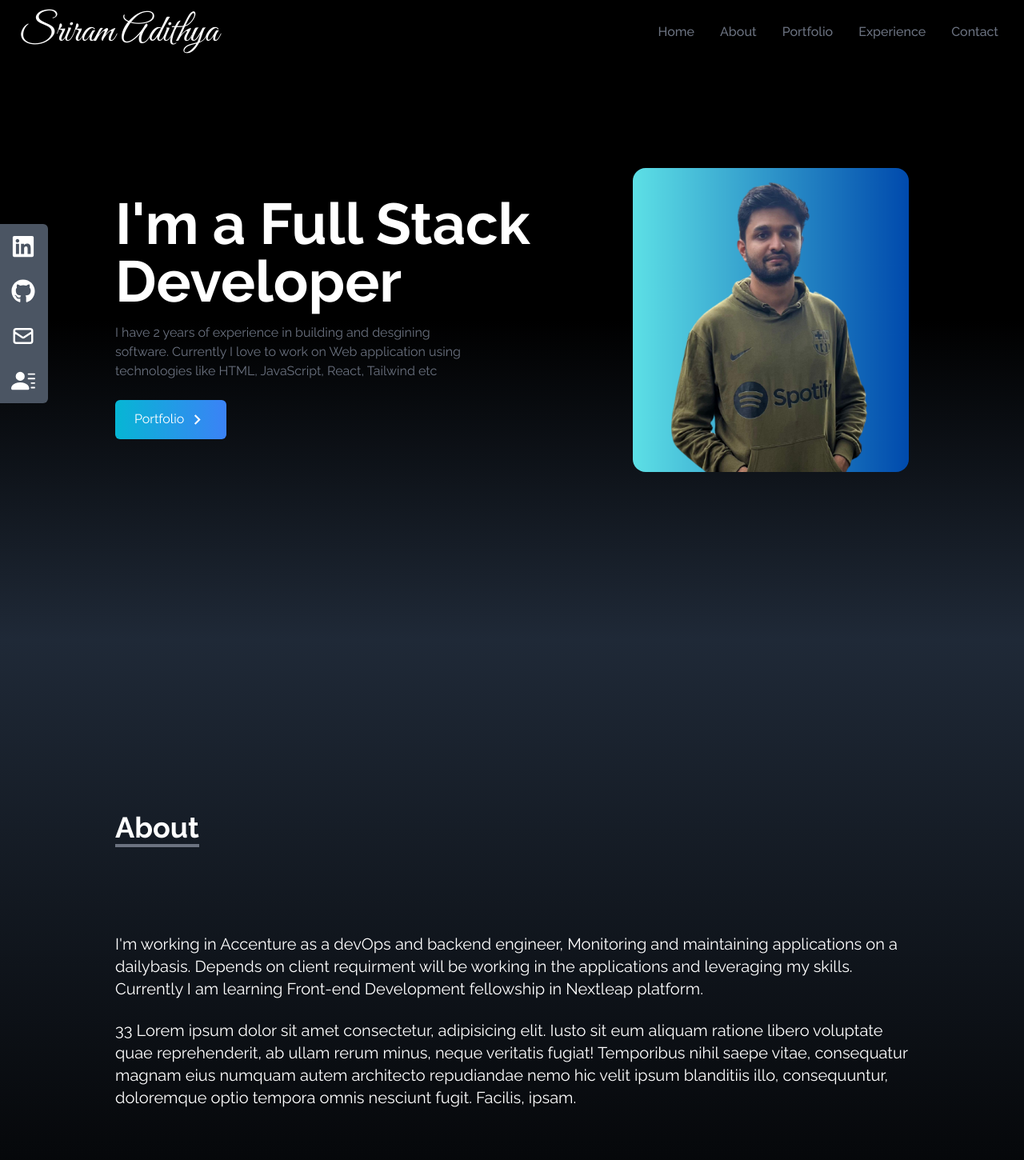
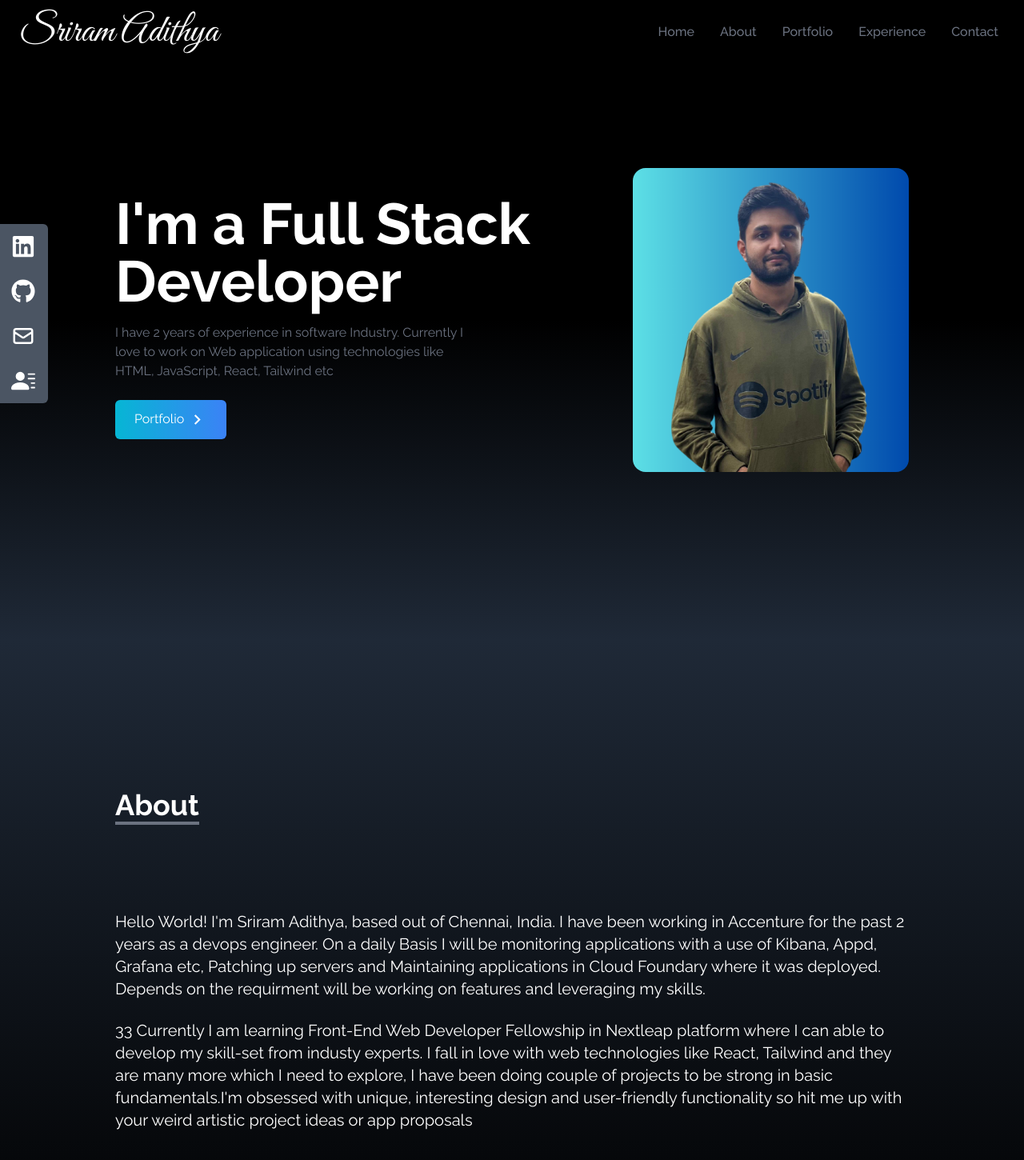
Before and after one commit to sriram-adithya/react-portfolio, a React (Create React App) app: page / in a window 1280 px wide. Shown: the top 1450 px of the page at 80% size. Built offline with nearby package versions, Linux system fonts and the light colour scheme; the HTML template or start-up script is replaced by a standard one.

Commit message:
Modify about and home section

```diff
--- a/src/components/About.jsx
+++ b/src/components/About.jsx
@@ -10,13 +10,13 @@ const About = () => {
                 </div>
 
                 <p className="text-xl mt-20">
-                    I'm working in Accenture as a devOps and backend engineer, Monitoring and maintaining applications on a dailybasis. Depends on client requirment will be working in the applications and leveraging my skills. Currently I am learning Front-end Development fellowship in Nextleap platform.
+                    Hello World! I'm Sriram Adithya, based out of Chennai, India. I have been working in Accenture for the past 2 years as a devops engineer. On a daily Basis I will be monitoring applications with a use of Kibana, Appd, Grafana etc, Patching up servers and Maintaining applications in Cloud Foundary where it was deployed. Depends on the requirment will be working on features and leveraging my skills.
                 </p>
 
                 <br />
 
                 <p className='text-xl'>33
-                    Lorem ipsum dolor sit amet consectetur, adipisicing elit. Iusto sit eum aliquam ratione libero voluptate quae reprehenderit, ab ullam rerum minus, neque veritatis fugiat! Temporibus nihil saepe vitae, consequatur magnam eius numquam autem architecto repudiandae nemo hic velit ipsum blanditiis illo, consequuntur, doloremque optio tempora omnis nesciunt fugit. Facilis, ipsam.
+                    Currently I am learning Front-End Web Developer Fellowship in Nextleap platform where I can able to develop my skill-set from industy experts. I fall in love with web technologies like React, Tailwind and they are many more which I need to explore, I have been doing couple of projects to be strong in basic fundamentals.I'm obsessed with unique, interesting design and user-friendly functionality so hit me up with your weird artistic project ideas or app proposals
                 </p>
             </div>
         </div>
--- a/src/components/Home.jsx
+++ b/src/components/Home.jsx
@@ -13,7 +13,7 @@ const Home = () => {
                         I'm a Full Stack Developer
                     </h2>
                     <p className="text-gray-500 py-4 max-w-md" >
-                        I have 2 years of experience in building and desgining software. Currently I love to work on Web application using technologies like HTML, JavaScript, React, Tailwind etc
+                        I have 2 years of experience in software Industry. Currently I love to work on Web application using technologies like HTML, JavaScript, React, Tailwind etc
                     </p>
                     <div>
                         <Link
```
Also changed, not shown: 1 other file (tests, documents, lock files or other folders).
